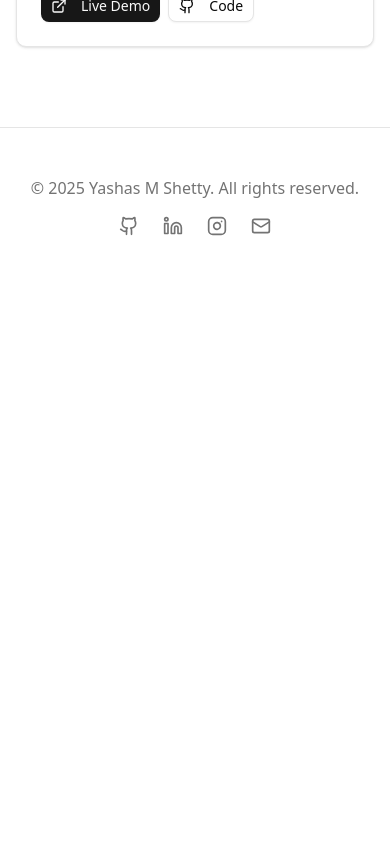
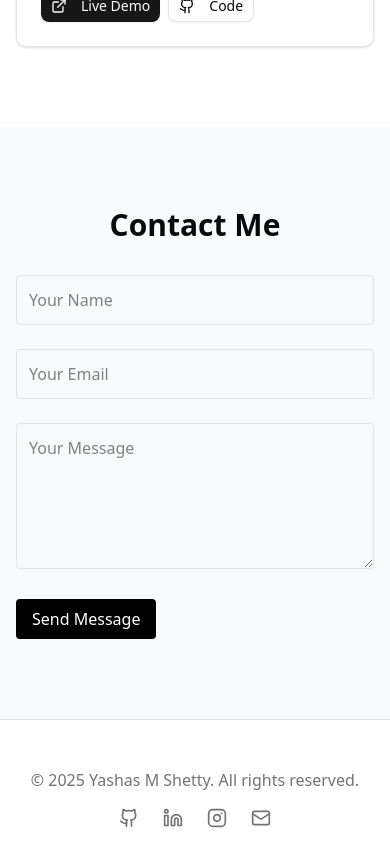
Before and after one commit to yashas2604/MyPortfolio, a Next.js app: page / in a window 390 px wide. Shown: the part 5800-6666 px from the top of the page. Before the commit the page ends 6084 px from the top, so only its background shows below. Built offline with nearby package versions, Linux system fonts and the light colour scheme.

Commit message:
updated the contact section with resend api to send message

```diff
--- a/package.json
+++ b/package.json
@@ -17,6 +17,7 @@
     "next-themes": "^0.4.6",
     "react": "19.1.0",
     "react-dom": "19.1.0",
+    "resend": "^4.7.0",
     "sonner": "^2.0.6",
     "tailwind-merge": "^3.3.1"
   },
--- /dev/null
+++ b/src/app/api/send/route.ts
@@ -0,0 +1,27 @@
+import { NextResponse } from "next/server"
+import { Resend } from "resend"
+
+const resend = new Resend(process.env.RESEND_API_KEY)
+
+export async function POST(req: Request) {
+  const { name, email, message } = await req.json()
+
+  try {
+    const data = await resend.emails.send({
+      from: "Contact Form <onboarding@resend.dev>",
+      to: "yashas2604@gmail.com", // Replace with **your** email
+      subject: "New Contact Message",
+      html: `
+        <h2>New message from your portfolio site</h2>
+        <p><strong>Name:</strong> ${name}</p>
+        <p><strong>Email:</strong> ${email}</p>
+        <p><strong>Message:</strong><br/>${message}</p>
+      `,
+    })
+
+    return NextResponse.json({ success: true })
+  } catch (error) {
+    console.error("Email sending failed:", error)
+    return NextResponse.json({ error: "Email sending failed" }, { status: 500 })
+  }
+}
--- a/src/app/page.tsx
+++ b/src/app/page.tsx
@@ -3,7 +3,7 @@ import { Hero } from "@/components/hero"
 import { About } from "@/components/about"
 // import { Skills } from "@/components/skills"
 import { Projects } from "@/components/projects"
-// import { Contact } from "@/components/contact"
+import { Contact } from "@/components/contact"
 import { Footer } from "@/components/footer"
 import Countdown from "@/components/countdown"
 
@@ -19,7 +19,7 @@ export default function Portfolio() {
         <About />
         {/* <Skills /> */}
         <Projects />
-        {/* <Contact /> */}
+        <Contact />
       </main>
       <Footer />
     </div>
--- a/src/components/contact.tsx
+++ b/src/components/contact.tsx
@@ -1,3 +1,4 @@
+// /* eslint-disable react/no-unescaped-entities */
 // "use client"
 
 // import type React from "react"
@@ -7,7 +8,7 @@
 // import { Card, CardContent, CardDescription, CardHeader, CardTitle } from "@/components/ui/card"
 // import { Input } from "@/components/ui/input"
 // import { Textarea } from "@/components/ui/textarea"
-// import { Mail, MapPin, Phone } from "lucide-react"
+// import { Mail, MapPin } from "lucide-react"
 
 // export function Contact() {
 //   const [formData, setFormData] = useState({
@@ -44,7 +45,7 @@
 //         <div className="grid lg:grid-cols-2 gap-12">
 //           <div className="space-y-8">
 //             <div>
-//               <h3 className="text-2xl font-semibold mb-4">Let's work together</h3>
+//               <h3 className="text-2xl font-semibold mb-4">Let's build connections</h3>
 //               <p className="text-muted-foreground mb-6">
 //                 I'm always interested in new opportunities and exciting projects. Whether you have a question or just
 //                 want to say hi, feel free to reach out!
@@ -54,15 +55,11 @@
 //             <div className="space-y-4">
 //               <div className="flex items-center space-x-3">
 //                 <Mail className="h-5 w-5 text-primary" />
-//                 <span>alex.johnson@example.com</span>
-//               </div>
-//               <div className="flex items-center space-x-3">
-//                 <Phone className="h-5 w-5 text-primary" />
-//                 <span>+1 (555) 123-4567</span>
+//                 <span>yashas2604@gmail.com</span>
 //               </div>
 //               <div className="flex items-center space-x-3">
 //                 <MapPin className="h-5 w-5 text-primary" />
-//                 <span>San Francisco, CA</span>
+//                 <span>Bengaluru, KA</span>
 //               </div>
 //             </div>
 //           </div>
@@ -108,3 +105,80 @@
 //     </section>
 //   )
 // }
+'use client'
+
+import { useState } from "react"
+
+export function Contact() {
+  const [formData, setFormData] = useState({
+    name: "",
+    email: "",
+    message: "",
+  })
+
+  const handleChange = (e: React.ChangeEvent<HTMLInputElement | HTMLTextAreaElement>) => {
+    setFormData({ ...formData, [e.target.name]: e.target.value })
+  }
+
+  const handleSubmit = async (e: React.FormEvent) => {
+    e.preventDefault()
+
+    try {
+      const res = await fetch("/api/send", {
+        method: "POST",
+        headers: { "Content-Type": "application/json" },
+        body: JSON.stringify(formData),
+      })
+
+      if (res.ok) {
+        alert("Message sent successfully!")
+        setFormData({ name: "", email: "", message: "" })
+      } else {
+        alert("Failed to send message.")
+      }
+    } catch (error) {
+      console.error("Error sending message:", error)
+      alert("An error occurred.")
+    }
+  }
+
+  return (
+    <section className="py-20 px-4 sm:px-6 lg:px-8 bg-gray-50">
+      <div className="max-w-2xl mx-auto">
+        <h2 className="text-3xl font-bold text-center mb-8">Contact Me</h2>
+        <form onSubmit={handleSubmit} className="space-y-6">
+          <input
+            type="text"
+            name="name"
+            value={formData.name}
+            onChange={handleChange}
+            placeholder="Your Name"
+            required
+            className="w-full border p-3 rounded"
+          />
+          <input
+            type="email"
+            name="email"
+            value={formData.email}
+            onChange={handleChange}
+            placeholder="Your Email"
+            required
+            className="w-full border p-3 rounded"
+          />
+          <textarea
+            name="message"
+            value={formData.message}
+            onChange={handleChange}
+            placeholder="Your Message"
+            required
+            rows={5}
+            className="w-full border p-3 rounded"
+          />
+          <button type="submit" className="bg-black text-white py-2 px-4 rounded">
+            Send Message
+          </button>
+        </form>
+      </div>
+    </section>
+  )
+}
```
Also changed, not shown: 1 other file (tests, documents, lock files or other folders).
